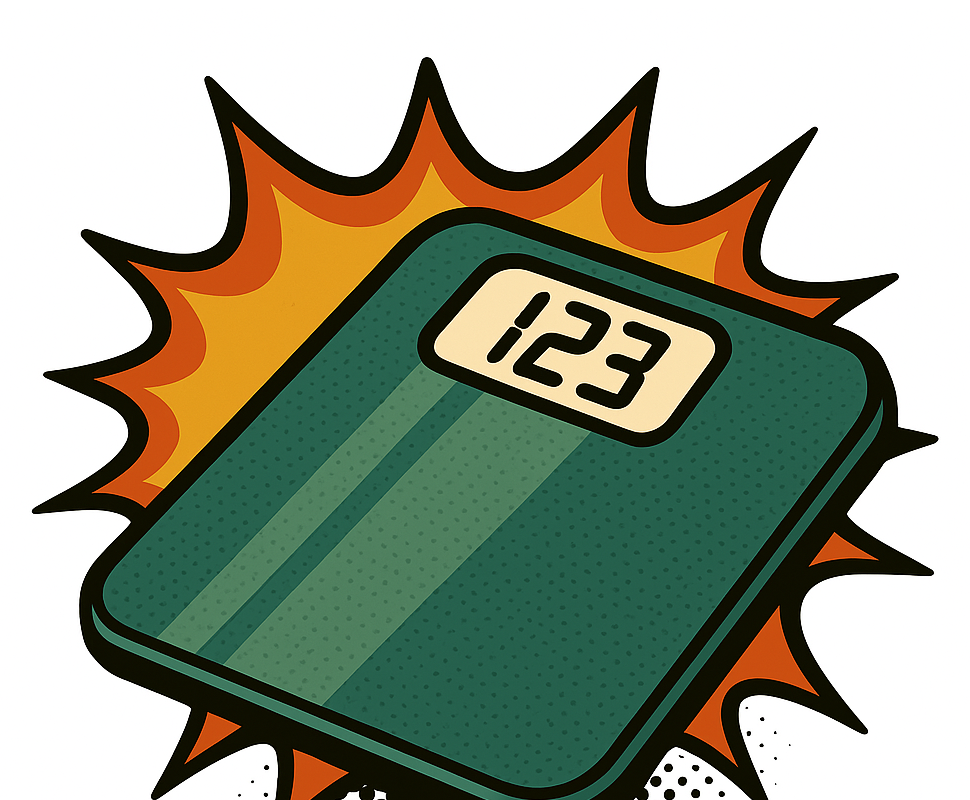
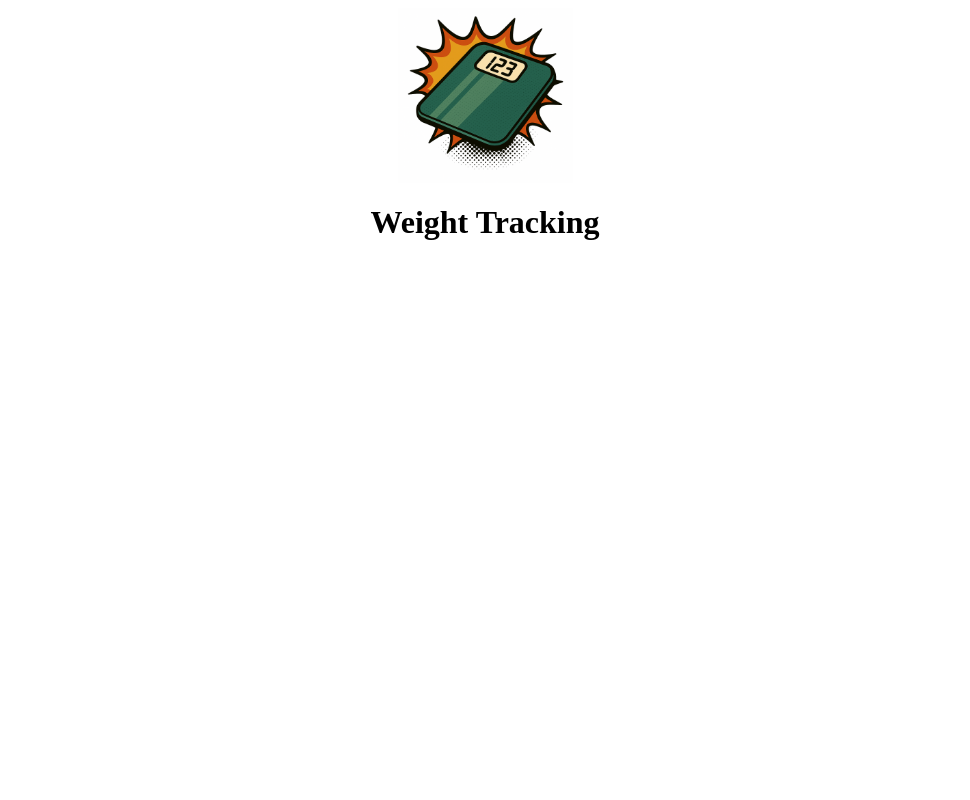
Before and after one commit to Floresj4/weight-tracking, an Angular app in the folder weight-tracking-ui/: page / in a window 1280 px wide. Shown: the top 800 px of the page, without its empty margins (155-1125 px from the left). Built offline with nearby package versions, Linux system fonts and the light colour scheme.

Commit message:
size logo

```diff
--- a/weight-tracking-ui/src/app/component/header/header.scss
+++ b/weight-tracking-ui/src/app/component/header/header.scss
@@ -3,3 +3,8 @@ header {
     flex-direction: column;
     align-items: center;
 }
+
+img.scale-logo {
+    width: 175px;
+    height: auto;
+}
```
